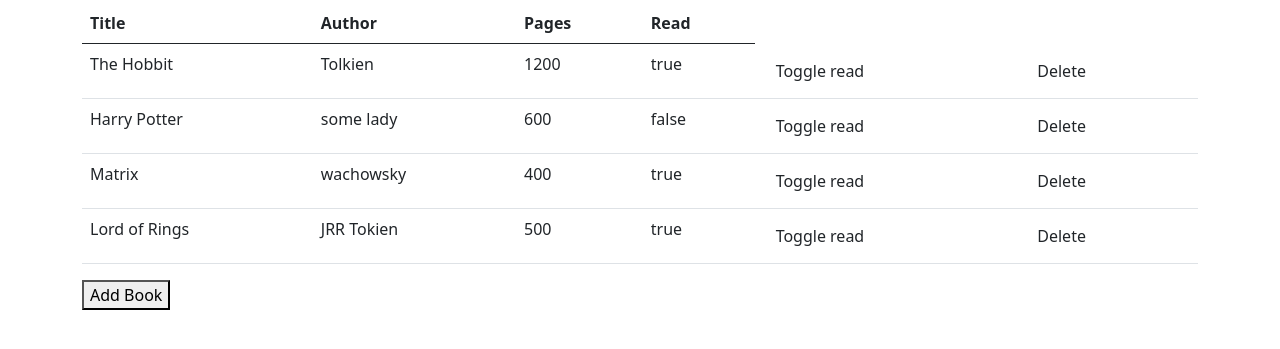
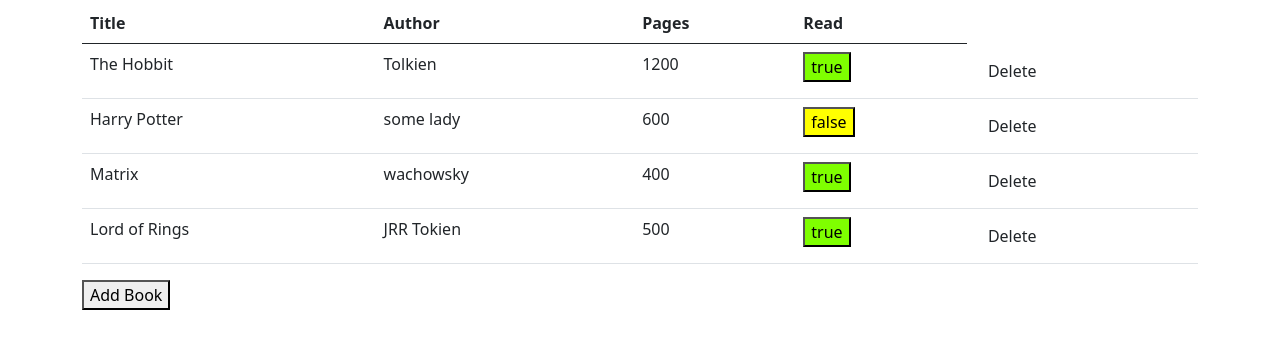
Before and after one commit to luisvinicius09/jsLibrary, a plain HTML site: page index.html in a window 1280 px wide. Shown: the part 53-402 px from the top of the page. Drawn offline with nearby package versions, Linux system fonts and the light colour scheme.

Commit message:
Remove toggle read button. Make book.read a button itself insead. Style it

```diff
--- a/index.css
+++ b/index.css
@@ -8,3 +8,10 @@
 #formd {
   display: none;
 }
+#true {
+  background-color: chartreuse;
+}
+
+#false {
+  background-color: yellow;
+}
--- a/index.js
+++ b/index.js
@@ -58,8 +58,7 @@
         <td>${book.title}</td>
         <td>${book.author}</td>
         <td>${book.pages}</td>
-        <td>${book.read}</td>
-        <td><button class='btn' type='button' onClick='toggleRead(${index})'>Toggle read</button></td>
+        <td class="has-text-centered"><button class="button is-small is-primary" id=${book.read} onClick='toggleRead(${index})' value="Read">${book.read}</button></td>
         <td><button class='btn' type='button' onClick='deleteBook(${index})'>Delete</button></td>
       </tr>`
     )
@@ -80,6 +79,7 @@
         displayBooks(myLibrary)
       }
     }
+
   }
 }
 
```
